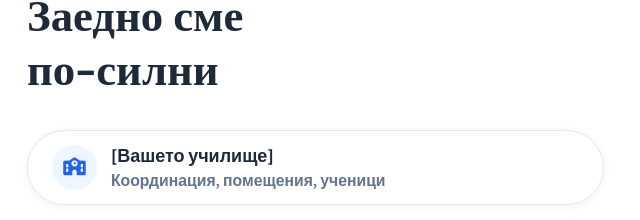
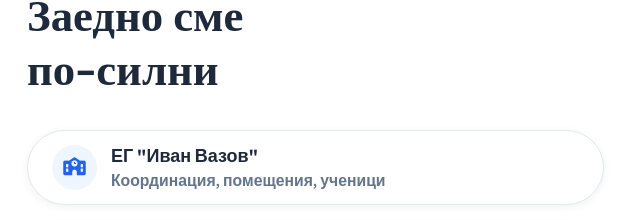
Before and after one commit to FaskoKeca/smart-pokolenie, a plain HTML site: page index.html in a window 1280 px wide. Shown: the part 4969-5189 px from the top of the page, 0-640 px from the left. Drawn offline with nearby package versions, Linux system fonts and the light colour scheme.

Commit message:
Update school name in the timeline section

```diff
--- a/index.html
+++ b/index.html
@@ -540,7 +540,7 @@
               <i class="fa-solid fa-school"></i>
             </div>
             <div>
-              <div class="font-bold text-navy">[Вашето училище]</div>
+              <div class="font-bold text-navy">ЕГ "Иван Вазов"</div>
               <div class="text-slate-500 text-sm">Координация, помещения, ученици</div>
             </div>
           </div>
```
